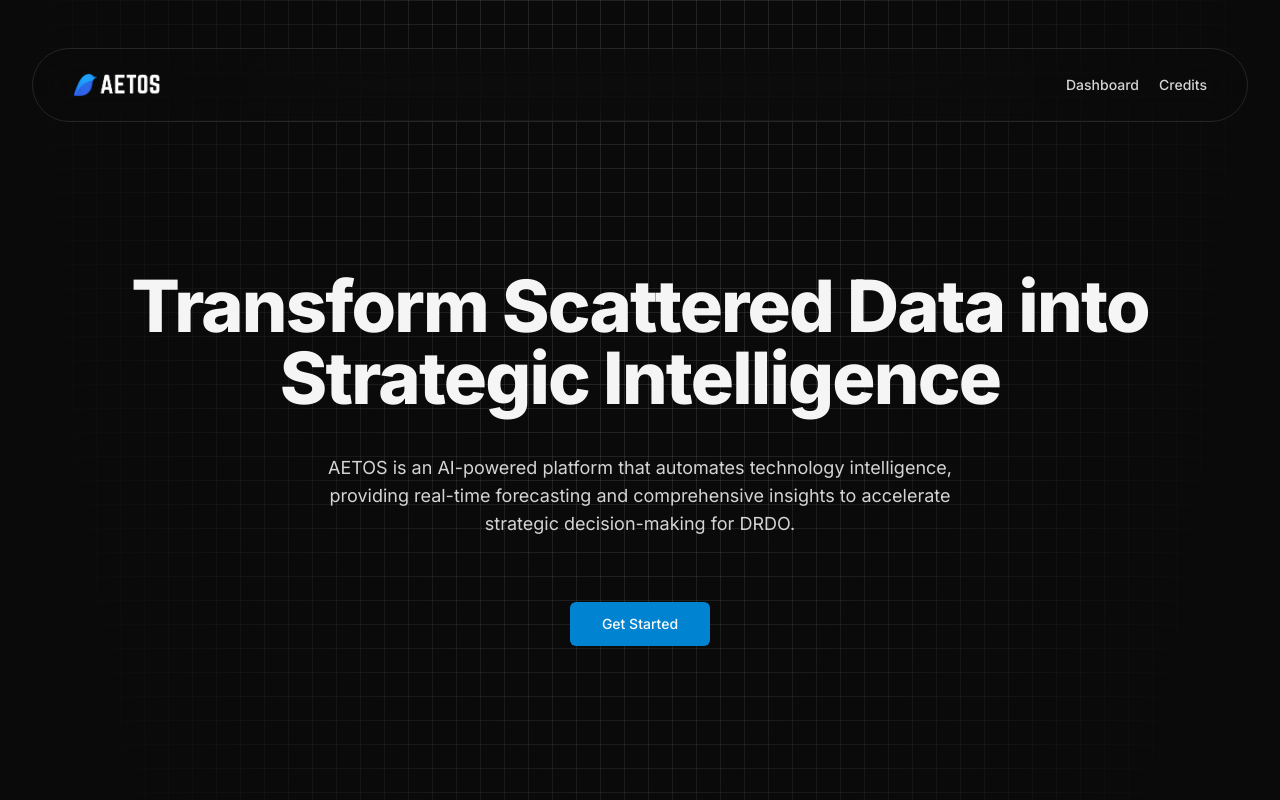
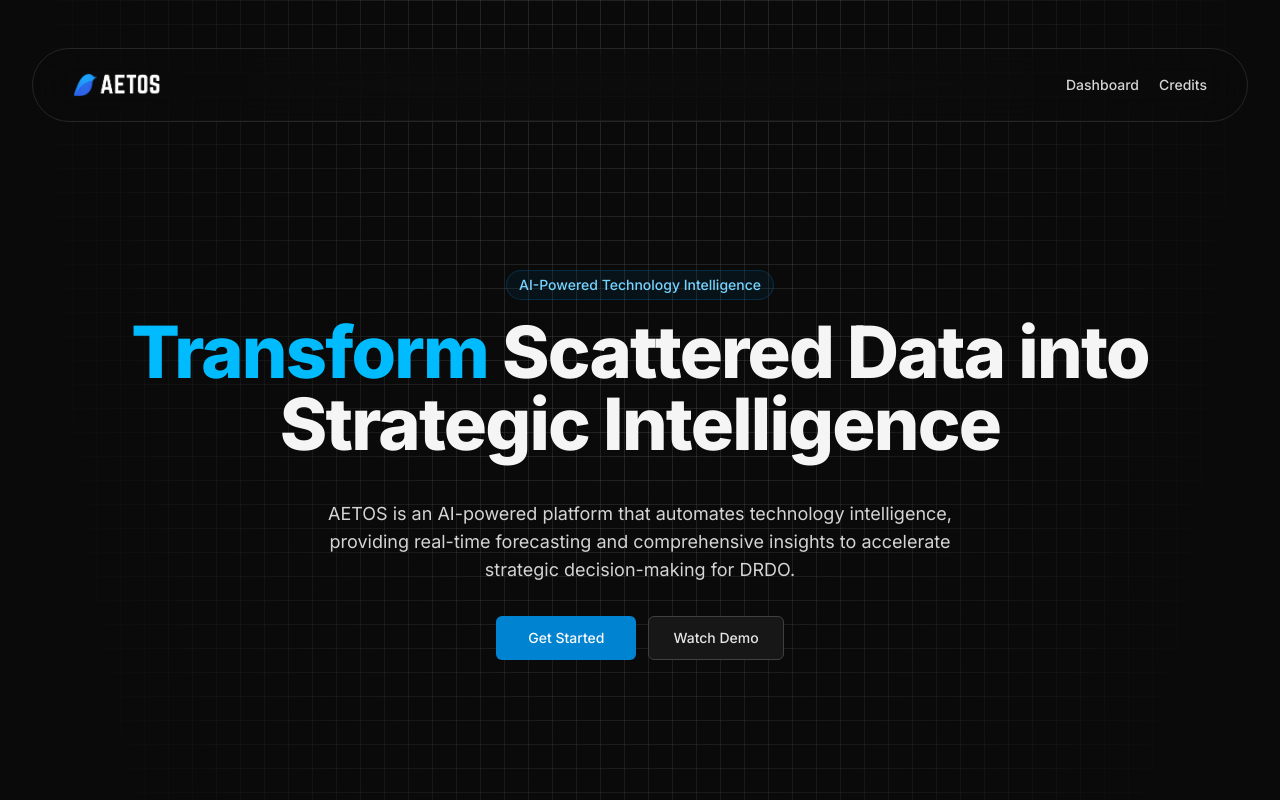
Before and after one commit to abhaydesu/Aetos, a React (Vite) app in the folder aetos-dashboard2/: page / in a window 1280 px wide. Built offline with nearby package versions, Linux system fonts and the light colour scheme.

Commit message:
landing btn

```diff
--- a/aetos-dashboard2/src/pages/LandingPage.jsx
+++ b/aetos-dashboard2/src/pages/LandingPage.jsx
@@ -56,13 +56,17 @@ function LandingPage() {
             animate="visible"
             variants={stagger}
           >
+            <motion.div className="flex flex-col items-center" variants={fadeInUp}>
+              <span className="inline-block mb-4 bg-sky-700/10 text-sky-300 border border-sky-700/30 rounded-full px-3 py-1 text-sm font-medium">AI-Powered Technology Intelligence</span>
+
               <motion.h2
                 className="text-4xl md:text-7xl font-extrabold tracking-tight"
                 variants={fadeInUp}
               >
-              Transform Scattered Data into <br />
+                <span className="text-sky-400">Transform</span> Scattered Data into <br />
                 Strategic Intelligence
               </motion.h2>
+            </motion.div>
 
             <motion.p
               className="mt-10 max-w-2xl mx-auto text-lg text-neutral-300"
@@ -73,12 +77,21 @@ function LandingPage() {
             </motion.p>
 
             <motion.div className="mt-8" variants={fadeInUp}>
+              <div className="inline-flex items-center justify-center space-x-3">
                 <Link
                   to="/dashboard"
-                className="inline-flex items-center justify-center whitespace-nowrap rounded-md text-sm font-medium ring-offset-neutral-900 transition-colors focus-visible:outline-none focus-visible:ring-2 focus-visible:ring-sky-500 focus-visible:ring-offset-2 disabled:pointer-events-none disabled:opacity-50 bg-sky-600 text-neutral-50 hover:bg-sky-500 h-11 px-8 mt-8"
+                  className="inline-flex items-center justify-center whitespace-nowrap rounded-md text-sm font-medium ring-offset-neutral-900 transition-colors focus-visible:outline-none focus-visible:ring-2 focus-visible:ring-sky-500 focus-visible:ring-offset-2 disabled:pointer-events-none disabled:opacity-50 bg-sky-600 text-neutral-50 hover:bg-sky-500 h-11 px-8"
                 >
                   Get Started
                 </Link>
+
+                <Link
+                  to="/about"
+                  className="inline-flex items-center justify-center whitespace-nowrap rounded-md text-sm font-medium ring-offset-neutral-900 transition-colors focus-visible:outline-none focus-visible:ring-2 focus-visible:ring-sky-500 focus-visible:ring-offset-2 disabled:pointer-events-none disabled:opacity-50 bg-neutral-900 text-neutral-200 border border-neutral-700 hover:bg-neutral-800 h-11 px-6"
+                >
+                  Watch Demo
+                </Link>
+              </div>
             </motion.div>
           </motion.section>
 
```
Also changed, not shown: 1 other file (tests, documents, lock files or other folders). Lines whose indentation alone changed are shown as unchanged.
